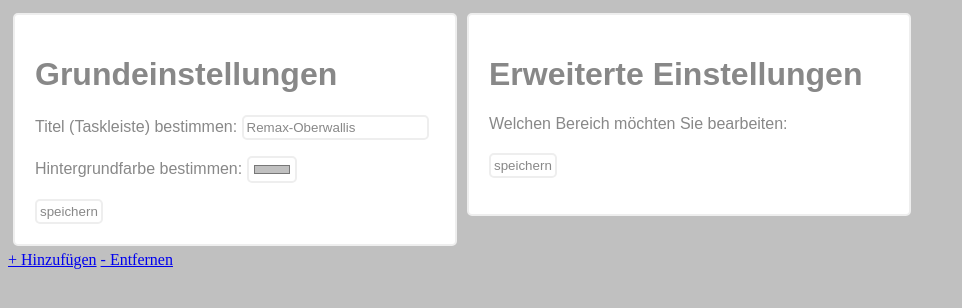
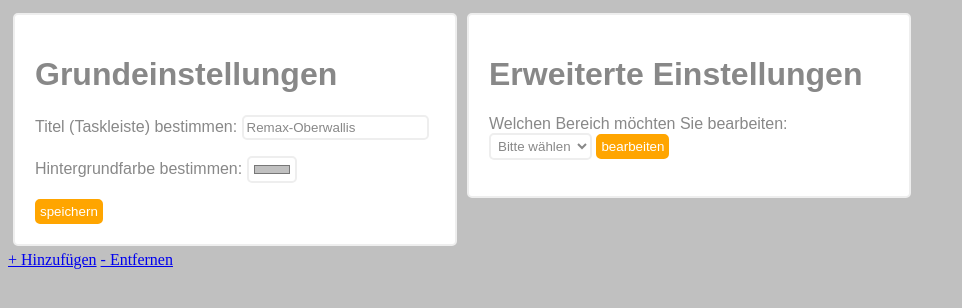
Before and after one commit to benjaminanthamatten/programmiertool, a PHP site: page / in a window 1280 px wide. Shown: the top 308 px of the page, without its empty margins (0-962 px from the left). Run offline with PHP 8.4, Linux system fonts and the light colour scheme; data comes from the database, SQL or seed files in the repository; data that the repository does not hold is empty.

Commit message:
Benjamin

```diff
--- /dev/null
+++ b/bearbeiten_session.php
@@ -0,0 +1,3 @@
+<?php
+
+?>
--- a/index.php
+++ b/index.php
@@ -18,7 +18,6 @@
     <link rel="stylesheet" type="php" href="style.php">
     <title><?php echo $title ?></title>
   </head>
-
     <div class="edit" id="edit_basis">
         <h1>Grundeinstellungen</h1>
         <form action="update.php" method="post">
@@ -36,9 +35,19 @@
         <h1>Erweiterte Einstellungen</h1>
         <form action="bearbeiten_session.php" method="post">
             <p>Welchen Bereich möchten Sie bearbeiten:
-            <option></option>
-            <input class="versteckt" checked="checked" type="radio" name="datenbank" value="basisdaten">
-            <input type="submit" value="speichern">
+              <select>
+                <option>Bitte wählen</option>
+              <?php
+              $bearbeiten = "SELECT * FROM bereiche WHERE anzeigen = 'yes'";
+                  foreach ($pdo->query($bearbeiten) as $row) {
+                      echo "<option>" .$row['title']. "</option>";
+                  }
+              ?>
+            </select>
+
+
+
+            <input type="submit" value="bearbeiten">
         </form>
     </div>
     <div class="clear" id="clear">
@@ -83,7 +92,7 @@
         font-family: sans-serif;
     }
 
-    input {
+    input, select {
       padding: 3px;
       -webkit-border-radius: 5px;
       -moz-border-radius: 5px;
@@ -92,6 +101,13 @@
       background-color: white;
       color: #888888;
     }
+
+    input[type=submit] {
+      background-color: orange;
+      color: white;
+      border: 2px solid orange;
+    }
+
 
     .clear {
       clear: both;
```
